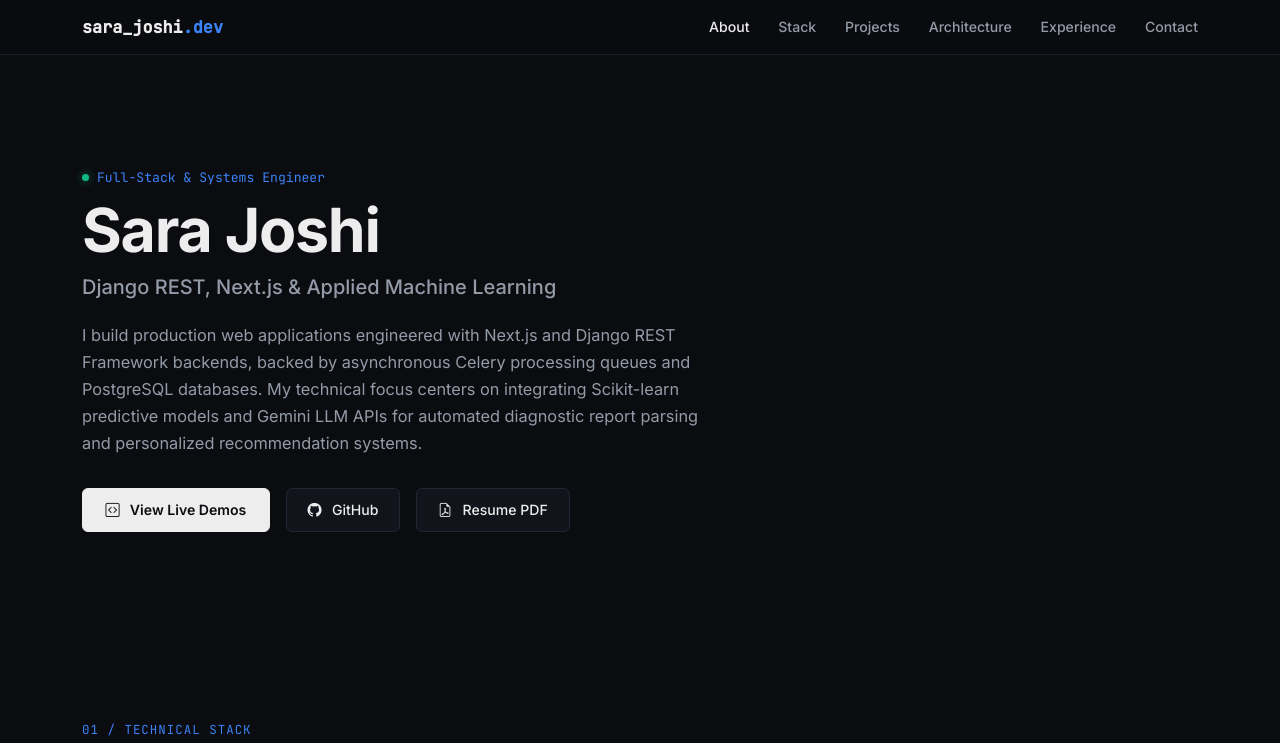
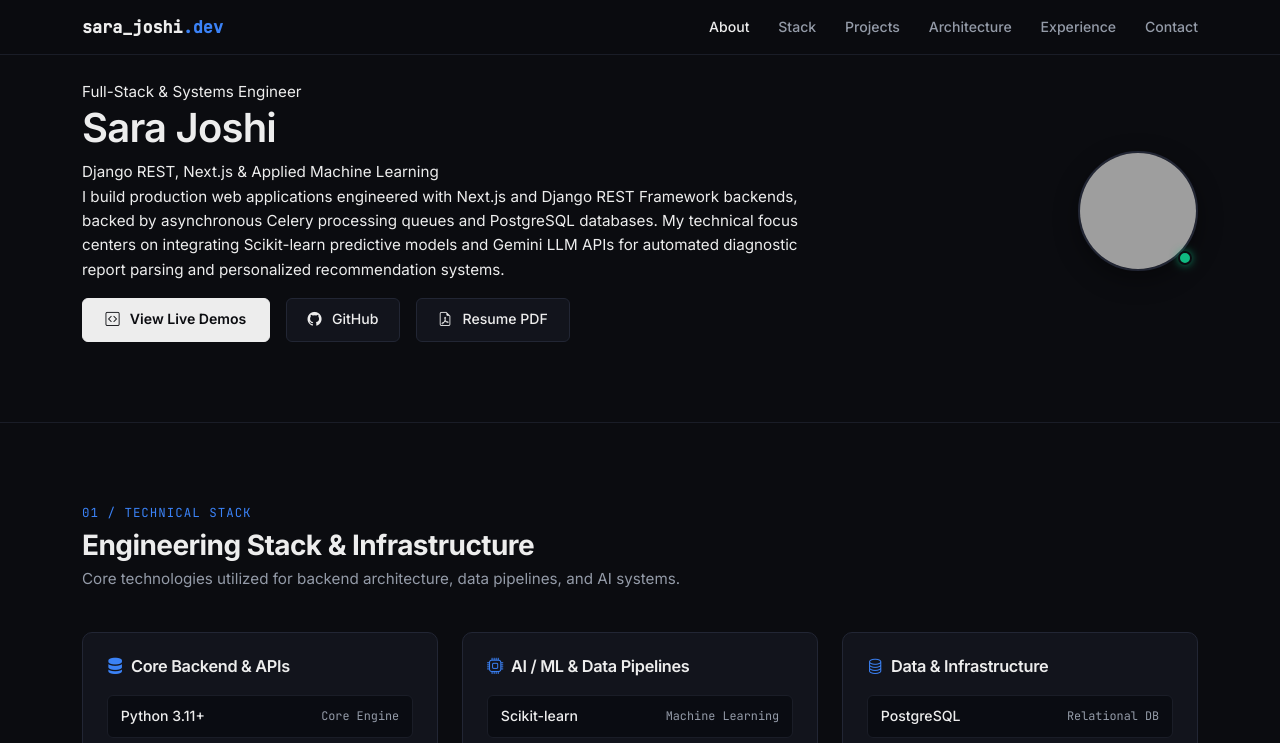
Before and after one commit to sara3302/saraportfolio, a website: page index.html in a window 1280 px wide. Shown: the top 743 px of the page. Drawn offline with nearby package versions, Linux system fonts and the light colour scheme; grey boxes are pictures that could not be loaded.

Commit message:
Add profile avatar container component with pulsing status indicator

```diff
--- a/index.html
+++ b/index.html
@@ -121,20 +121,42 @@
   }
   .btn-secondary-v:hover { background: var(--surface-hover); border-color: var(--text-muted); color: var(--text); }
 
-  /* HERO */
-  #hero { padding: 8.5rem 0 5rem; min-height: 80vh; display: flex; align-items: center; }
-  .hero-eyebrow {
-    font-family: var(--font-mono); font-size: 0.82rem;
-    color: var(--accent); margin-bottom: 0.6rem;
-    display: inline-flex; align-items: center; gap: 0.5rem;
+  /* AVATAR CONTAINER & STATUS INDICATOR */
+  .avatar-container {
+    position: relative;
+    display: inline-block;
   }
-  .hero-eyebrow .indicator {
-    width: 7px; height: 7px; border-radius: 50%; background: #10B981;
-    box-shadow: 0 0 8px rgba(16, 185, 129, 0.6);
+  .profile-avatar {
+    width: 120px;
+    height: 120px;
+    border-radius: 50%;
+    object-fit: cover;
+    border: 2px solid var(--border);
+    background: var(--surface);
+    box-shadow: 0 8px 24px rgba(0, 0, 0, 0.4);
+    transition: border-color 0.25s, transform 0.25s;
   }
-  .hero-name { font-size: clamp(2.4rem, 5vw, 3.8rem); font-weight: 700; line-height: 1.1; margin-bottom: 0.4rem; }
-  .hero-title { font-size: 1.25rem; color: var(--text-muted); font-weight: 500; margin-bottom: 1.2rem; }
-  .hero-bio { font-size: 1.02rem; color: var(--text-muted); max-width: 620px; margin-bottom: 2rem; line-height: 1.65; }
+  .avatar-container:hover .profile-avatar {
+    border-color: var(--accent);
+    transform: scale(1.02);
+  }
+  .status-indicator {
+    position: absolute;
+    bottom: 6px;
+    right: 6px;
+    width: 14px;
+    height: 14px;
+    border-radius: 50%;
+    background-color: #10B981;
+    border: 2.5px solid var(--bg);
+    box-shadow: 0 0 10px rgba(16, 185, 129, 0.7);
+    animation: statusPulse 2s infinite;
+  }
+
+  @keyframes statusPulse {
+    0%, 100% { box-shadow: 0 0 6px rgba(16, 185, 129, 0.6); }
+    50% { box-shadow: 0 0 14px rgba(16, 185, 129, 0.9); }
+  }
 
   /* TECH STACK TABLE GRID */
   .section-subtitle {
@@ -373,8 +395,10 @@
 </header>
 
 <!-- HERO -->
-<section id="hero">
+<section id="hero" class="section">
   <div class="container">
+    <div class="row align-items-center g-4">
+      <div class="col-lg-8" data-aos="fade-up">
         <div class="hero-eyebrow">
           <span class="indicator"></span> Full-Stack &amp; Systems Engineer
         </div>
@@ -387,6 +411,18 @@
           <a href="#projects" class="btn-primary-v"><i class="bi bi-code-square me-1"></i> View Live Demos</a>
           <a href="https://github.com/sara3302" target="_blank" class="btn-secondary-v"><i class="bi bi-github me-1"></i> GitHub</a>
           <a href="assets/img/portfolio/Sara_Joshi_CV.pdf" target="_blank" class="btn-secondary-v"><i class="bi bi-file-earmark-pdf me-1"></i> Resume PDF</a>
+        </div>
+      </div>
+      <div class="col-lg-4 text-center text-lg-end" data-aos="fade-up" data-aos-delay="100">
+        <div class="avatar-container">
+          <img
+            src="assets/img/profile.png"
+            alt="Sara Joshi"
+            class="profile-avatar"
+          />
+          <span class="status-indicator" title="Available for roles"></span>
+        </div>
+      </div>
     </div>
   </div>
 </section>
```
Lines whose indentation alone changed are shown as unchanged.
